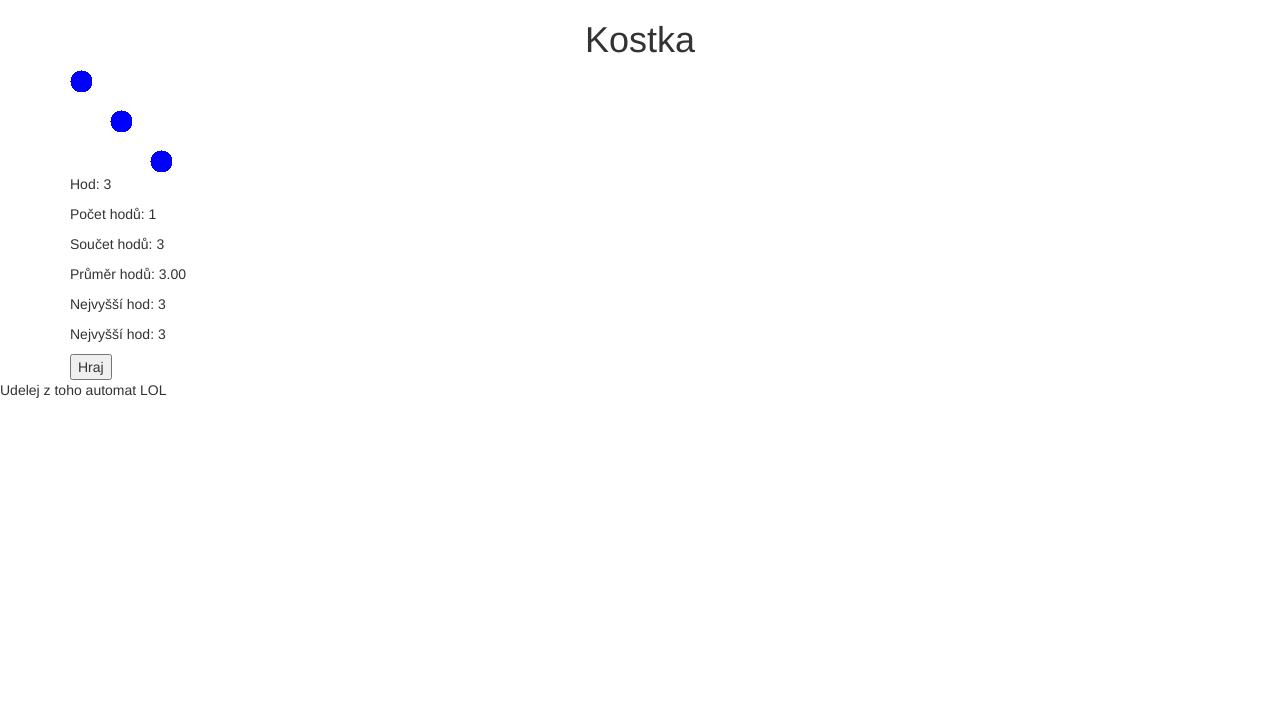
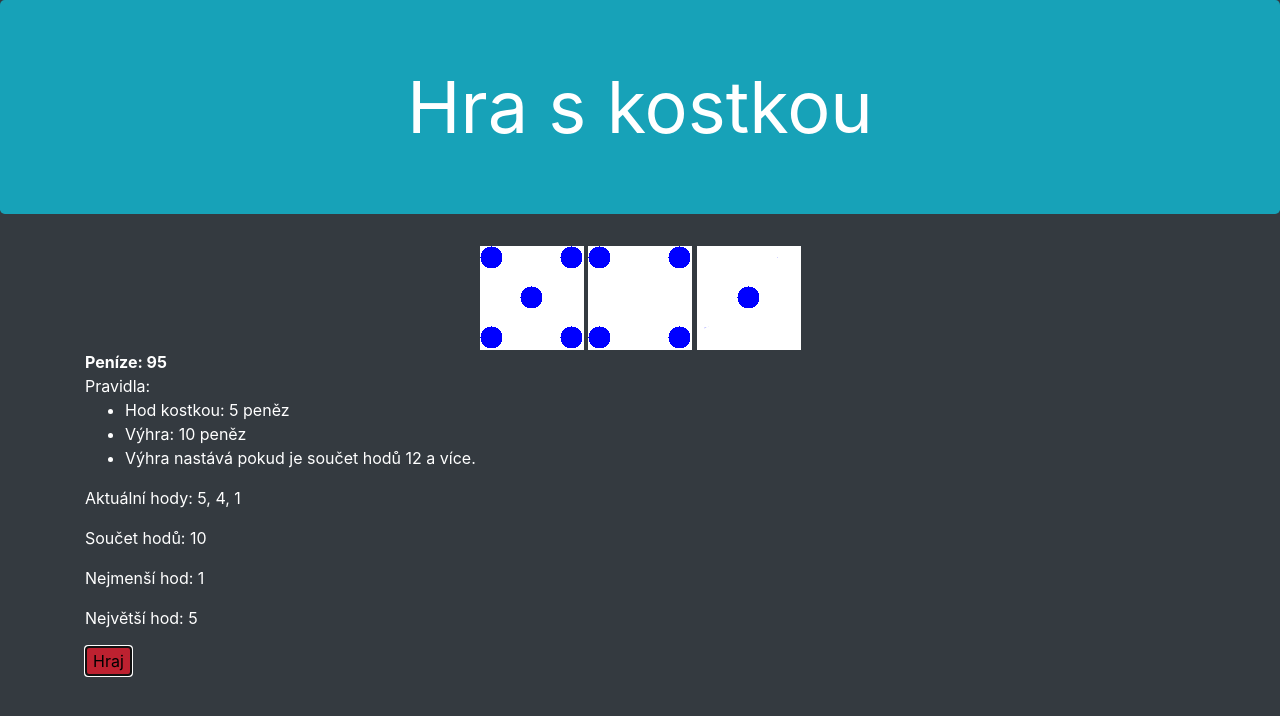
Before and after one commit to ComradeBobo/hazardni-hra, a plain HTML site: page index.html in a window 1280 px wide. Both pictures are taken after a click on the button "Hraj". Drawn offline with nearby package versions, Linux system fonts and the light colour scheme.

Commit message:
SAVE25/11

```diff
--- /dev/null
+++ b/css/style.css
@@ -0,0 +1,11 @@
+
+.flexbox {
+    display: flex;
+    justify-content: space-evenly;
+    background-color: black;
+    padding: 10px;
+}
+h1 {
+    text-align: center;
+    color: black;
+}
--- a/index.html
+++ b/index.html
@@ -1,36 +1,54 @@
 <!DOCTYPE html>
 <html lang="cs">
+
 <head>
     <meta charset="utf-8">
     <meta http-equiv="X-UA-Compatible" content="IE=edge">
     <meta name="viewport" content="width=device-width, initial-scale=1">
-        <title>Kostka</title>
+    <title>Kostky</title>
+    <link rel="icon" href="img/ikona.png" type="image/png">
+    <link rel="stylesheet" href="css/main.css">
+    <link rel="stylesheet" href="https://stackpath.bootstrapcdn.com/bootstrap/4.3.1/css/bootstrap.min.css"
+        integrity="sha384-ggOyR0iXCbMQv3Xipma34MD+dH/1fQ784/j6cY/iJTQUOhcWr7x9JvoRxT2MZw1T" crossorigin="anonymous">
+</head>
 
-        <!-- Bootstrap CSS -->
-        <link href="https://maxcdn.bootstrapcdn.com/bootstrap/3.3.7/css/bootstrap.min.css" rel="stylesheet">
 
-        <!-- HTML5 Shim and Respond.js IE8 support of HTML5 elements and media queries -->
-        <!-- WARNING: Respond.js doesn't work if you view the page via file:// -->
-        <!--[if lt IE 9]>
-            <script src="https://oss.maxcdn.com/libs/html5shiv/3.7.3/html5shiv.js"></script>
-            <script src="https://oss.maxcdn.com/libs/respond.js/1.4.2/respond.min.js"></script>
-        <![endif]-->
-    </head>
-    <body>
-        <h1 class="text-center">Kostka</h1>
+<body class="bg-dark text-white">
+    <h1 class="text-center jumbotron bg-info display-3"><b>Hra s kostkou</b></h1>
     <div class="container">
-            <figure>
-                <img id="cube" src="img/kostka6.png" alt="Kostka">
-            </figure>
-            <div id="result">Výsledek</div>
-            <button id="game">Hraj</button>
+        <div class="text-center images">
+            <img class="img-fluid kostka" id="cube" src="img/kostka6.png" alt="Kostka">
+            <img class="img-fluid kostka2" id="cube2" src="img/kostka6.png" alt="Kostka">
+            <img class="img-fluid kostka2" id="cube3" src="img/kostka6.png" alt="Kostka">
+        </div>
+        <div class="velikost b" id="money"><b>Peníze: 100</b></div>
+        <div class="velikost b mb-3">Pravidla:
+            <ul>
+                <li>
+                    Hod kostkou: 5 peněz
+                </li>
+                <li>
+                    Výhra: 10 peněz
+                </li>
+                <li>
+                    Výhra nastává pokud je součet hodů 12 a více.
+                </li>
+            </ul>
+        </div>
+        <div class="velikost" id="result">Výsledek</div>
+        <button class="text bg-danger" id="play">Hraj</button>
     </div>
 
-        <!-- jQuery -->
-        <script src="https://ajax.googleapis.com/ajax/libs/jquery/1.12.4/jquery.min.js"></script>
-        <!-- Bootstrap JavaScript -->
-        <script src="https://maxcdn.bootstrapcdn.com/bootstrap/3.3.7/js/bootstrap.min.js"></script>
+    <script src="https://code.jquery.com/jquery-3.3.1.slim.min.js"
+        integrity="sha384-q8i/X+965DzO0rT7abK41JStQIAqVgRVzpbzo5smXKp4YfRvH+8abtTE1Pi6jizo"
+        crossorigin="anonymous"></script>
+    <script src="https://cdnjs.cloudflare.com/ajax/libs/popper.js/1.14.7/umd/popper.min.js"
+        integrity="sha384-UO2eT0CpHqdSJQ6hJty5KVphtPhzWj9WO1clHTMGa3JDZwrnQq4sF86dIHNDz0W1"
+        crossorigin="anonymous"></script>
+    <script src="https://stackpath.bootstrapcdn.com/bootstrap/4.3.1/js/bootstrap.min.js"
+        integrity="sha384-JjSmVgyd0p3pXB1rRibZUAYoIIy6OrQ6VrjIEaFf/nJGzIxFDsf4x0xIM+B07jRM"
+        crossorigin="anonymous"></script>
     <script src="js/game.js"></script>
 </body>
+
 </html>
-Udelej z toho automat LOL
--- a/js/game.js
+++ b/js/game.js
@@ -1,54 +1,104 @@
-var hody = [];
+const cube = document.getElementById('cube');
+const cube2 = document.getElementById('cube2');
+const cube3 = document.getElementById('cube3');
+const play = document.getElementById('play');
+const result = document.getElementById('result');
+const coins = document.getElementById('money');
+const bankrot = document.getElementById('bankrot');
+let sum;
+let money = 100;
+let timer = false;
+let hody = [];
+var roll = new Audio();
+roll.src = "media/bruh.mp3"
+var win = new Audio();
+win.src = "media/jackpot.mp3"
 
-document.getElementById('game').addEventListener('click',
-    function(){
-        hod();
-        console.log(hody);
+
+function luck(){
+    if((hod + hod2 + hod3) >=12){
+        money +=10;
+        win.play();
+        coins.innerHTML = `<div id="money"><b>Peníze: ${money}</b></div>`
     }
-);
-
-function suma(cisla) {
-    var sum = 0;
-    cisla.forEach(function(value,index){
-        sum += value;
-    })
-    return sum;
+    else if(money == 0){
+        lose.play();
+        bankrot.innerHTML = `<div class="alert alert-danger velikost" role="alert">
+        <strong>Nemáš peníze, pokud chceš pokračovat, resetuj stránku.</strong>
+    </div>`
+    }
 }
 
-function maximum(cisla) {
-    var max = 1;
-    cisla.forEach(function(value,index){
-        if (value > max) max = value;
-    })
+function animace(){
+    hod = Math.ceil(Math.random() * 6)
+    cube.src = 'img/kostka' + hod + '.png';
+    hod2 = Math.ceil(Math.random() * 6)
+    cube2.src = 'img/kostka' + hod2 + '.png';
+    hod3 = Math.ceil(Math.random() * 6)
+    cube3.src = 'img/kostka' + hod3 + '.png';
+}
+
+play.addEventListener('click', ()=>{
+    if (!timer && money >= 5){
+        win.pause();
+        win.currentTime = 0;
+        money -=5;
+        coins.innerHTML = `<div id="money"><b>Peníze: ${money}</b></div>`
+        roll.play();
+        hod = Math.ceil(Math.random() * 6);
+        cube.src = `img/kostka${hod}.png`;
+        hod2 = Math.ceil(Math.random() * 6);
+        cube2.src = `img/kostka${hod2}.png`;
+        hod3 = Math.ceil(Math.random() * 6);
+        cube3.src = `img/kostka${hod3}.png`;
+        timer = setInterval(animace, 200);
+        setTimeout(stop,2700);
+    }
+    else if(!timer && money == 0){
+
+    }
+})
+
+function stop(){
+    clearInterval(timer);
+    timer = false;
+    hody.push(hod,hod2,hod3);
+    console.log(hody);
+    statistika();
+    luck();
+    hody.length = 0;
+}
+function suma(){
+    let vysledek = 0;
+    hody.forEach((value) => {
+        vysledek += value;
+    });
+    return vysledek;
+}
+function minimum(){
+    let min = 6;
+    hody.forEach((value) => {
+        if (value < min){
+            min = value;
+        }
+
+    });
+    return min;
+}
+function maximum(){
+    let max = 1;
+    hody.forEach((value) => {
+        if (value > max){
+            max = value;
+        }
+
+    });
     return max;
 }
 
-function minimum(cisla) {
-    var min = 6;
-    cisla.forEach(function(value,index){
-        if (value < min) min = value;
-    })
-    return min;
+function statistika() {
+    result.innerHTML = `<p>Aktuální hody: ${hod}, ${hod2}, ${hod3} </p>`;
+    result.innerHTML += `<p>Součet hodů: ${suma()} </p>`;
+    result.innerHTML += `<p>Nejmenší hod: ${minimum()} </p>`;
+    result.innerHTML += `<p>Největší hod: ${maximum()} </p>`;
 }
-
-function average(sum, count) {
-    return (sum / count).toFixed(2);
-}
-
-function hod() {
-    var h = Math.ceil(Math.random() * 6);
-    hody.push(h);
-    document.getElementById('cube').src='img/kostka' + h + '.png';
-    document.getElementById('result').innerHTML = '<p>Hod: ' + h + '</p>';
-    document.getElementById('result').innerHTML +=
-        '<p>Počet hodů: ' + hody.length + '</p>';
-    document.getElementById('result').innerHTML +=
-        '<p>Součet hodů: ' + suma(hody) + '</p>';
-    document.getElementById('result').innerHTML +=
-        '<p>Průměr hodů: ' + average(suma(hody),hody.length) + '</p>';
-    document.getElementById('result').innerHTML +=
-        '<p>Nejvyšší hod: ' + maximum(hody) + '</p>';
-    document.getElementById('result').innerHTML +=
-        '<p>Nejvyšší hod: ' + minimum(hody) + '</p>';
-    return h;
-}
```
Also changed, not shown: js/dist/game.dev.js (added, +100 -0 lines), 2 other files. Lines whose indentation alone changed are shown as unchanged.
